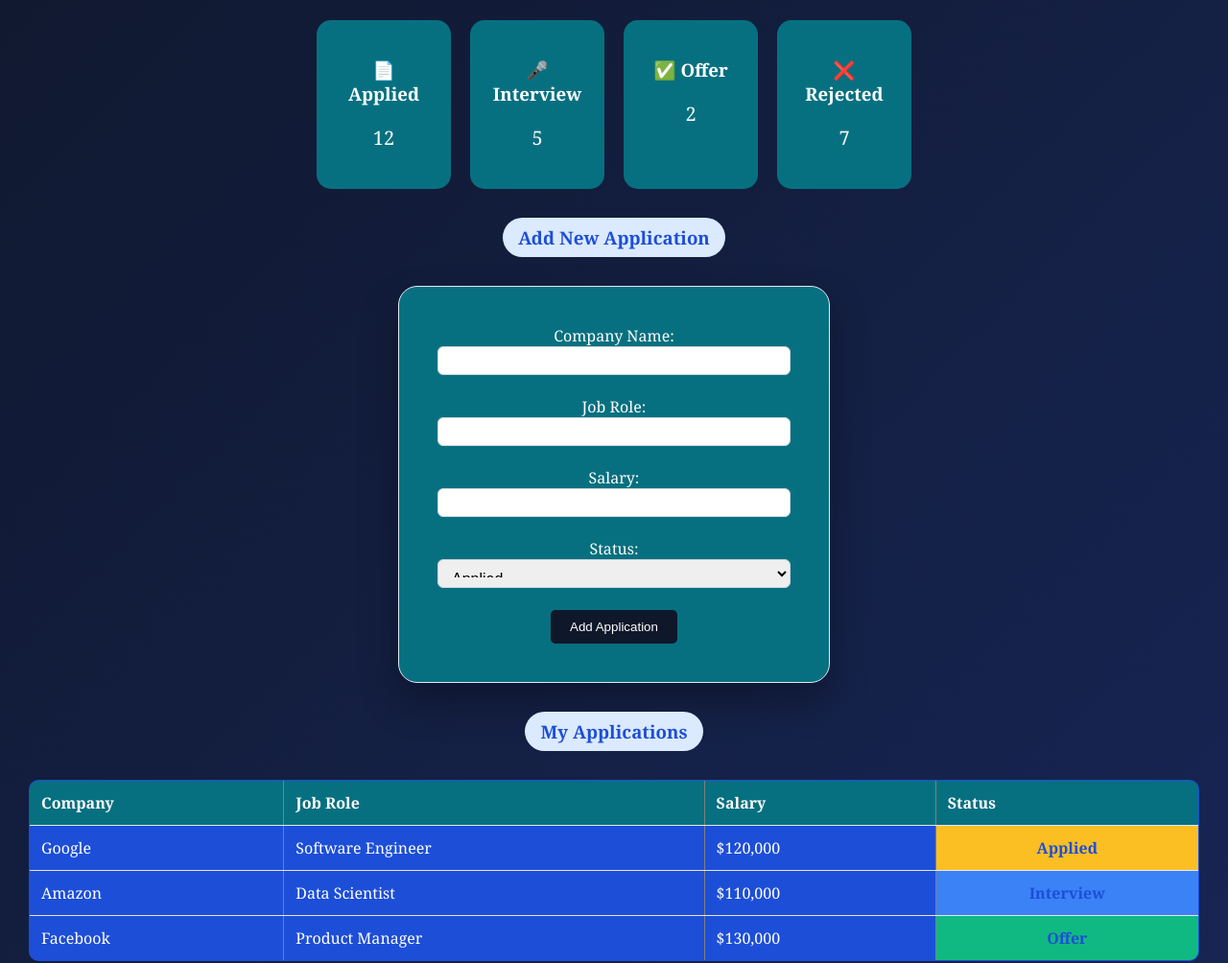
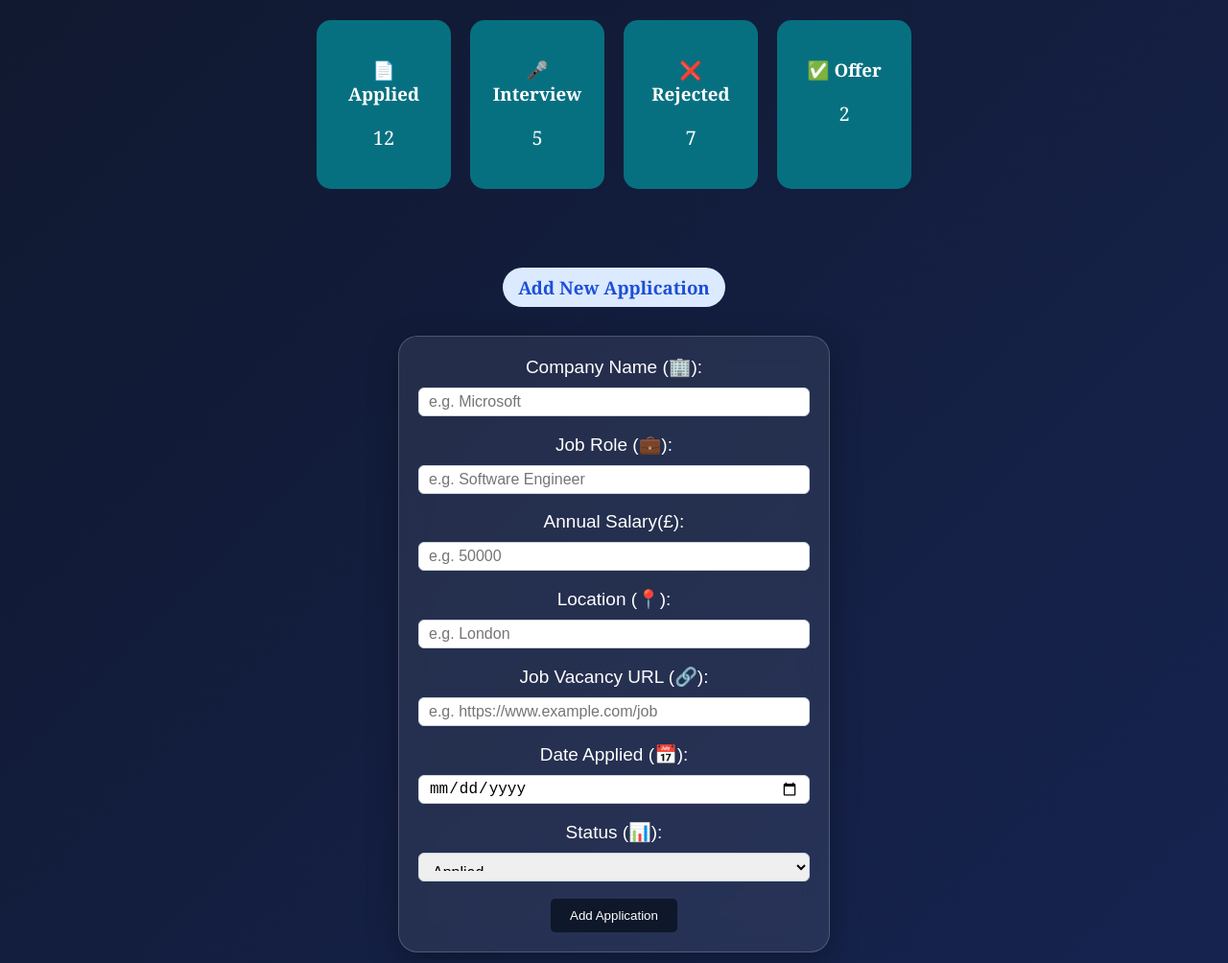
Before and after one commit to charlie35348/careertrack, a plain HTML site: page index.html in a window 1280 px wide. Shown: the part 360-1364 px from the top of the page at 96% size. Drawn offline with Linux system fonts and the light colour scheme.

Commit message:
Updated index.html and style.css

```diff
--- a/index.html
+++ b/index.html
@@ -13,7 +13,7 @@
         effectively.</p><br><br>
     <h2 class="mini-box">Dashboard of applications status</h2>
 
-<div class="dashboard-cards">
+<section class="dashboard-cards">
     <div class="card">
         <h3>📄 Applied</h3>
         <p>12</p>
@@ -23,31 +23,36 @@
         <p>5</p>
     </div>
     <div class="card">
+        <h3>❌ Rejected</h3>
+        <p>7</p>
+    </div>
+     <div class="card">
         <h3>✅ Offer</h3>
         <p>2</p>
     </div>
-    <div class="card">
-        <h3>❌ Rejected</h3>
-        <p>7</p>
-    </div>
-</div>
+</section><br>
     <h3 class="mini-box" align="center">Add New Application</h3>
-    <form align="center" class="form-box">
-        <label type="text" for="company">Company Name:</label>
-        <input type="text" id="company" name="company"><br><br>
-        <label for="jobRole">Job Role:</label>
-        <input type="text" id="jobRole" name="jobRole"><br><br>
-        <label for="salary">Salary:</label>
-        <input type="number" id="salary" name="salary"><br><br>
-        <label for="status">Status:</label>
+    <fieldset class="form-box" align="center">
+        <label type="text" for="company">Company Name (🏢):</label>
+        <input type="text" id="company" name="company" placeholder="e.g. Microsoft"  required><br><br>
+        <label for="jobRole">Job Role (💼):</label>
+        <input type="text" id="jobRole" name="jobRole" placeholder="e.g. Software Engineer" required><br><br>
+        <label for="salary">Annual Salary(£):</label>
+        <input type="number" id="salary" name="salary" min="0" max="1000000" placeholder="e.g. 50000"><br><br>
+        <label type="text" for="location">Location (📍):</label>
+        <input type="text" id="location" name="location" placeholder="e.g. London" required><br><br>
+        <label type="url" for="jobLink">Job Vacancy URL (🔗):</label>
+        <input type="url" id="jobLink" name="jobLink" placeholder="e.g. https://www.example.com/job" required><br><br>
+        <label type="date" for="dateApplied">Date Applied (📅):</label>
+        <input type="date" id="dateApplied" name="dateApplied" required><br><br>
+        <label for="status">Status (📊):</label>
         <select id="status" name="status">
             <option value="Applied">Applied</option>
             <option value="Interview">Interview</option>
             <option value="Offer">Offer</option>
             <option value="Rejected">Rejected</option>
         </select><br><br>
-        <button type="submit">Add Application</button>
-    </form>
+        <button type="submit">Add Application</button></fieldset>
     <h3 class="mini-box">My Applications</h3>
     <table border="1">
         <tr>
--- a/style.css
+++ b/style.css
@@ -24,11 +24,15 @@ h1{
 .form-box {
     max-width: 450px;
     background: #077080;
-    padding: 40px;
+    padding: 20px;
     border-radius: 20px;
-    box-shadow: 0 20px 40px rgba(0,0,0,0.3);
     border: 1px solid #E2E8F0;
-    margin: 30px auto;
+    margin: 20px auto;
+    background: rgba(255,255,255,0.08);
+    backdrop-filter: blur(15px);
+    border:1px solid rgba(255,255,255,0.2);
+    box-shadow:0 8px 32px rgba(0,0,0,0.3);
+    font-family: 'Poppins', sans-serif;
 
 }
 button {
@@ -115,3 +119,37 @@ th {
     padding: 20px;
     text-align: center;
 }
+
+fieldset{
+    border: 1px solid #E2E8F0;
+    border-radius: 10px;
+    padding: 15px;
+    margin: 20px auto;
+    max-width: 500px;
+}
+.form-box label{
+    display: block;
+    margin-bottom: 10px;
+    font-weight: inherit;
+    font-size: 19px;
+}
+
+@media (max-width: 600px) {
+    .dashboard-cards {
+        flex-direction: column;
+        align-items: center;
+    }
+    h1{
+        font-size: 30px;
+    }
+    table {
+        font-size: 14px;
+    }
+    p{
+        font-size: 16px;
+    }
+    .form-box {
+        padding: 20px;
+        max-width: 90%;
+    }
+}
```
